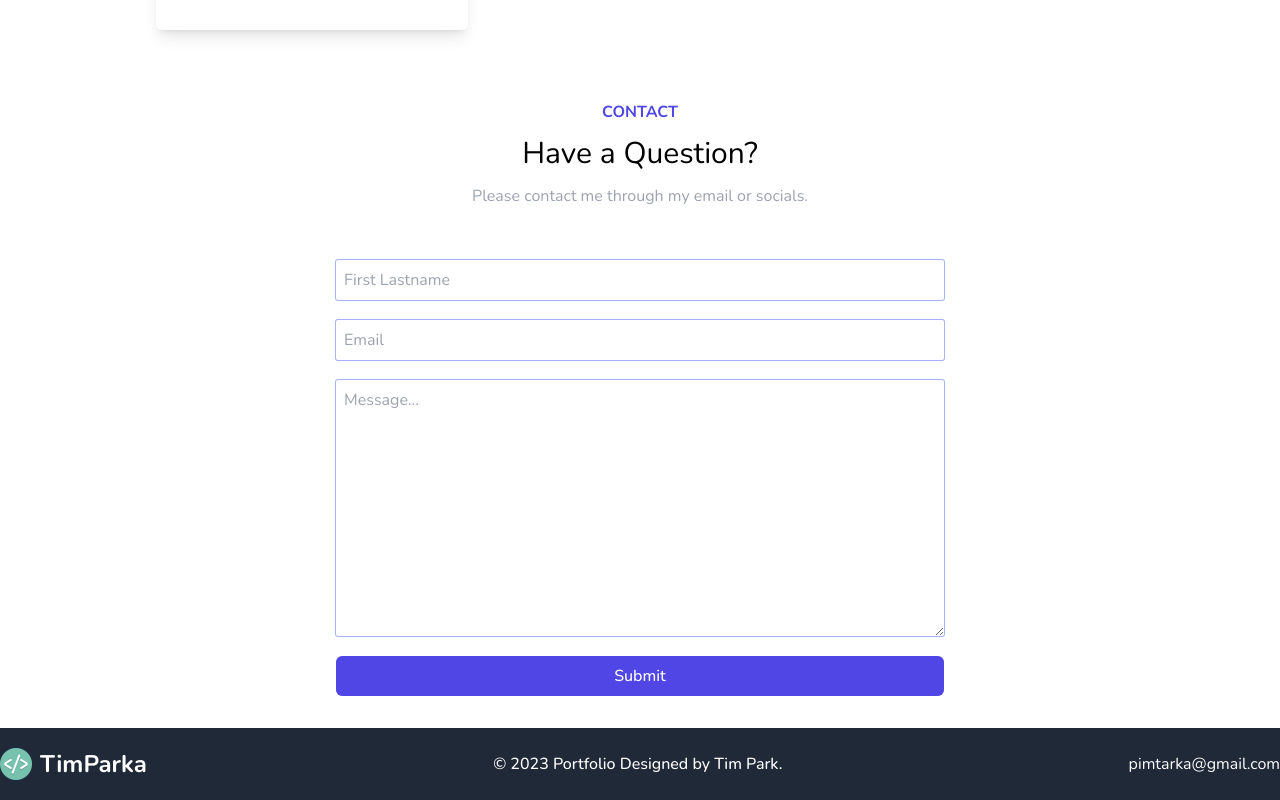
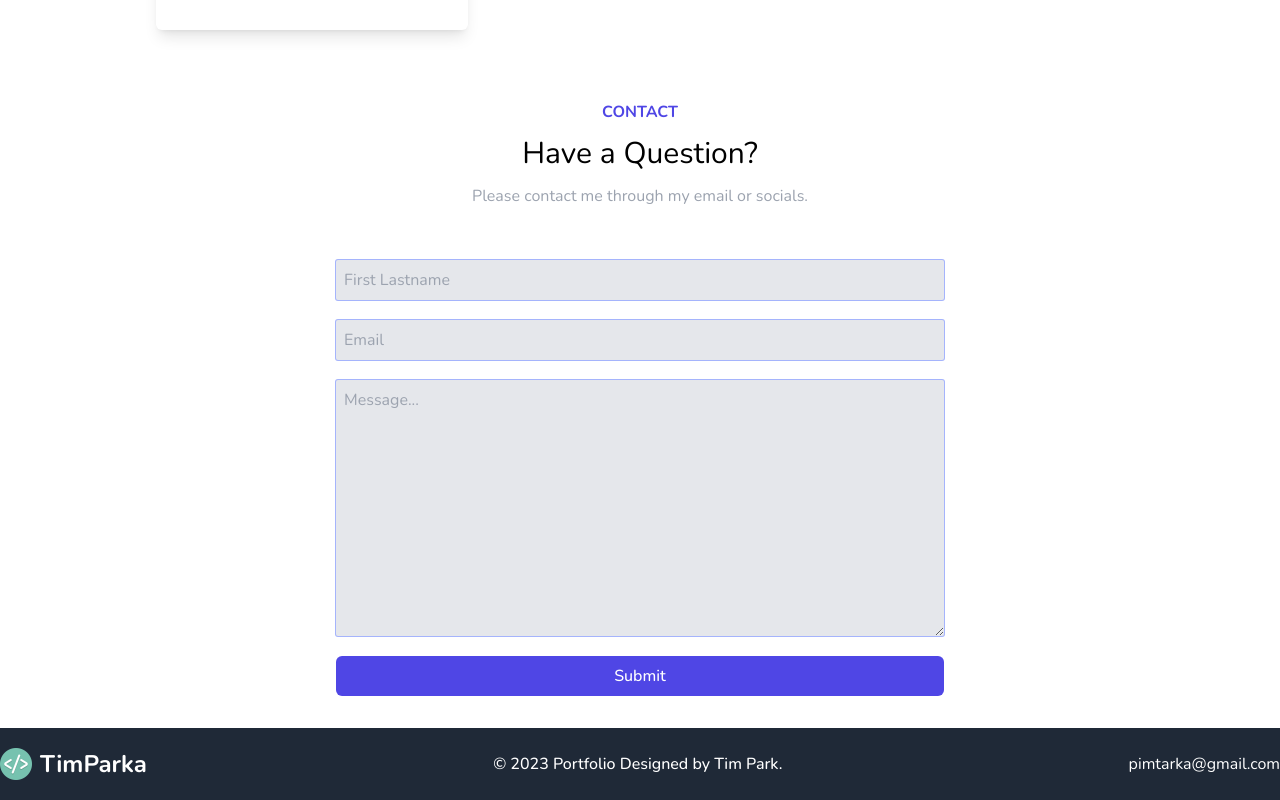
Before and after one commit to timparka/portfolio, an Angular app: page / in a window 1280 px wide. Shown: the part 2953-3753 px from the top of the page. Built offline with nearby package versions, Linux system fonts and the light colour scheme.

Commit message:
last ui changes and some colors

```diff
--- a/src/app/contact/contact.component.html
+++ b/src/app/contact/contact.component.html
@@ -8,10 +8,10 @@
             </p>
         </div>
         <form class="mt-5 p-8 flex flex-col gap-5 items-center">
-            <input class="p-2 w-full md:w-1/2 ring-1 ring-indigo-300 rounded-sm dark:bg-slate-800 dark:ring-0 dark:text-white" type="text" placeholder="First Lastname">
-            <input class="p-2 w-full md:w-1/2 ring-1 ring-indigo-300 rounded-sm dark:bg-slate-800 dark:ring-0 dark:text-white" type="email" placeholder="Email">
-            <textarea class="p-2 w-full md:w-1/2 ring-1 ring-indigo-300 rounded-sm dark:bg-slate-800 dark:ring-0 dark:text-white" name="" id="" cols="30" rows="10" placeholder="Message..."></textarea>
-            <button class="w-1/2 bg-indigo-600 text-white font-medium px-3 py-2 rounded-md cursor-pointer hover:bg-indigo-500 hover:text-white dark:hover:bg-pink-600 dark:hover:border-pink-600">Submit</button>
+            <input class="p-2 w-full md:w-1/2 ring-1 ring-indigo-300 rounded-sm bg-gray-200 dark:bg-slate-800 dark:ring-0 dark:text-white" type="text" placeholder="First Lastname">
+            <input class="p-2 w-full md:w-1/2 ring-1 ring-indigo-300 rounded-sm bg-gray-200 dark:bg-slate-800 dark:ring-0 dark:text-white" type="email" placeholder="Email">
+            <textarea class="p-2 w-full md:w-1/2 ring-1 ring-indigo-300 rounded-sm bg-gray-200 dark:bg-slate-800 dark:ring-0 dark:text-white" name="" id="" cols="30" rows="10" placeholder="Message..."></textarea>
+            <button class="w-1/2 bg-indigo-600 text-white font-medium px-3 py-2 rounded-md cursor-pointer hover:bg-teal-500 hover:text-white dark:hover:bg-pink-600 dark:hover:border-pink-600">Submit</button>
         </form>
     </div>
 </div>
--- a/tailwind.config.js
+++ b/tailwind.config.js
@@ -18,7 +18,7 @@ module.exports = {
       sm:"640px",
       md:"768px",
       lg:"1280px",
-      xl:"2560px",
+      xl:"2000px",
     },
     fontFamily:{
       nunito:['Nunito', 'sans-serif']
```
